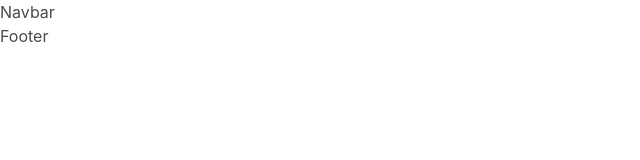
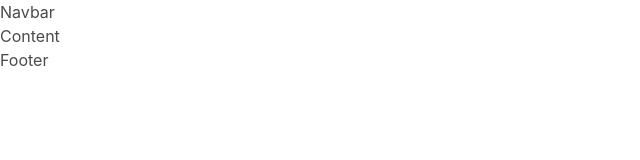
Before and after one commit to gm418/React-cv, a React (Create React App) app: page / in a window 1280 px wide. Shown: the top 160 px of the page, without its empty margins (0-640 px from the left). Built offline with nearby package versions, Linux system fonts and the light colour scheme.

Commit message:
Content file added

```diff
--- a/src/App.js
+++ b/src/App.js
@@ -1,5 +1,6 @@
 import React, { Component } from 'react';
 import Navbar from './components/Navbar/Navbar';
+import Content from './components/Content/Content';
 import Footer from './components/Footer/Footer';
 import './App.css';
 
@@ -8,6 +9,7 @@ class App extends Component {
         return (
             <div className="App">
                 <Navbar />
+                <Content />
                 <Footer />
             </div>
         );
--- /dev/null
+++ b/src/components/Content/Content.js
@@ -0,0 +1,13 @@
+import React, { Component } from 'react';
+
+class Content extends Component {
+  render() {
+    return (
+      <div className="App">
+        Content
+      </div>
+    );
+  }
+}
+
+export default Content;
```
Also changed, not shown: src/components/content/content.js (deleted).
